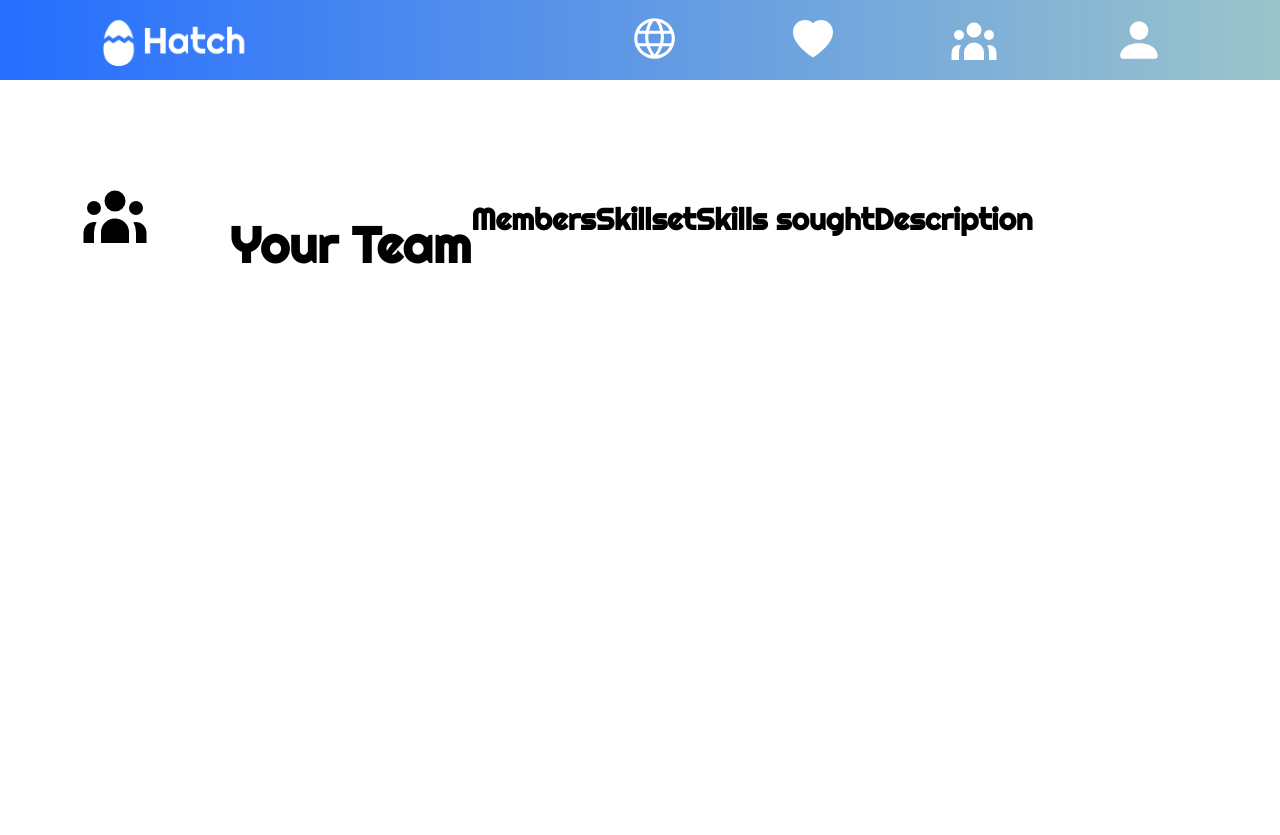
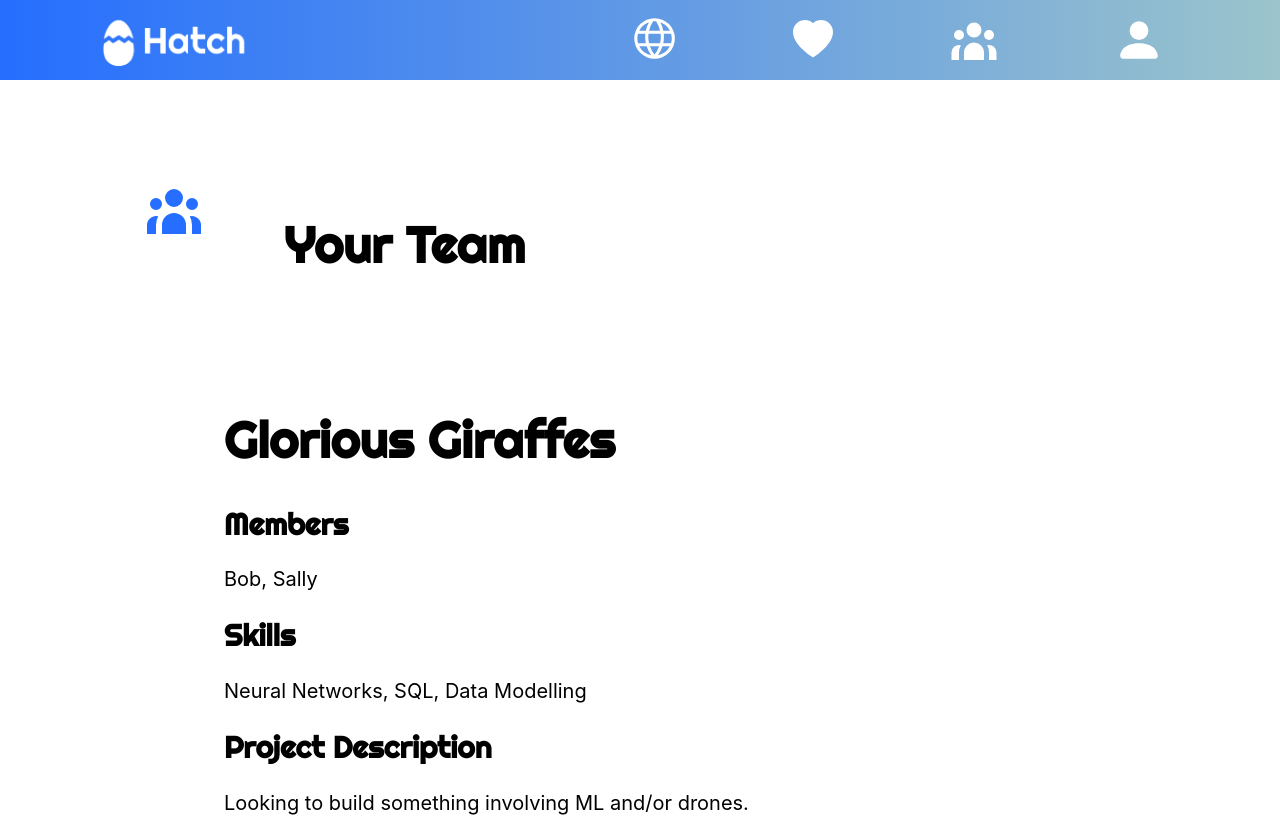
Before and after one commit to y-fysiks/htn-hatch, a React (Create React App) app in the folder client/: page /team in a window 1280 px wide. Before the commit the page ends 800 px from the top, so only its background shows below. Built offline with nearby package versions, Linux system fonts and the light colour scheme; no server answers.

Commit message:
Fixed Teams

```diff
--- a/client/src/Team/Team.js
+++ b/client/src/Team/Team.js
@@ -19,76 +19,104 @@ import {
   Body
 } from './Team.elements'
 
-const Team = () => {
-  const [user, setUser] = useState({
-    id: 0,
-    name: "",
-    biography: "",
-    skills: [],
-    team: 0,
-    linkedin: "",
-    username: "",
-    password: ""
-  });
-  const [team, setTeam] = useState({
-    id: 0,
-    name: "",
-    description: "",
-    members: [],
-    seeking: [],
-    accepted: [],
-    declined: []
-  });
-  const [names, setNames] = useState([]);
-  const [skills, setSkills] = useState([]);
+// const Team = () => {
+//   const [user, setUser] = useState({
+//     id: 0,
+//     name: "",
+//     biography: "",
+//     skills: [],
+//     team: 0,
+//     linkedin: "",
+//     username: "",
+//     password: ""
+//   });
+//   const [team, setTeam] = useState({
+//     id: 0,
+//     name: "",
+//     description: "",
+//     members: [],
+//     seeking: [],
+//     accepted: [],
+//     declined: []
+//   });
+//   const [names, setNames] = useState([]);
+//   const [skills, setSkills] = useState([]);
 
 
-  useEffect(() => {
-    axios.get("http://localhost:3001/user/" + userID).then(res => setUser(res.data)).catch(err => console.log(err));
-  }, []);
+//   useEffect(() => {
+//     axios.get("http://localhost:3001/user/" + userID).then(res => setUser(res.data)).catch(err => console.log(err));
+//   }, []);
 
-  function appendName(name) {
-    setNames(names + [name]);
-  }
-  function appendSkill(skill) {
-    if(!skills.includes(skill)) setSkills(skills + [skill]);
-  }
+//   function appendName(name) {
+//     setNames(names + [name]);
+//   }
+//   function appendSkill(skill) {
+//     if(!skills.includes(skill)) setSkills(skills + [skill]);
+//   }
 
-  useEffect(() => {
-    if(user.id > 0) {
-      axios.get("http://localhost:3001/team/" + user.team).then(res => {
-        setTeam(res.data);
-        for(let i = 0; i < team.members.length; i++) {
-          axios.get("http://localhost:3001/user/" + team.members[i]).then(res => {
-            appendName(res.data.name);
-            for(let j = 0; j < res.data.skills.length; j++) appendSkill(res.data.skills[j]);
-          });
-        }
-      }).catch(err => console.log(err));
-    }
-  });
+//   useEffect(() => {
+//     if(user.id > 0) {
+//       axios.get("http://localhost:3001/team/" + user.team).then(res => {
+//         setTeam(res.data);
+//         for(let i = 0; i < team.members.length; i++) {
+//           axios.get("http://localhost:3001/user/" + team.members[i]).then(res => {
+//             appendName(res.data.name);
+//             for(let j = 0; j < res.data.skills.length; j++) appendSkill(res.data.skills[j]);
+//           });
+//         }
+//       }).catch(err => console.log(err));
+//     }
+//   });
 
+//   return (
+//     <>
+//       <Navbar></Navbar>
+//       <MarginDiv></MarginDiv>
+//       <HeaderDiv>
+//         <HiUserGroup size={70}/>
+//         <HeaderText> Your Team </HeaderText>
+//         <Header> {team.name} </Header>
+//         <Header> Members </Header>
+//         <Body> {names} </Body>
+//         <Header> Skillset </Header>
+//         <Body> {skills} </Body>
+//         <Header> Skills sought </Header>
+//         <Body> {team.seeking} </Body>
+//         <Header> Description </Header>
+//         <Body> {team.description} </Body>
+
+//       </HeaderDiv>
+
+//     </>
+//   )
+// }
+
+// export default Team;
+
+const Team = () => {
   return (
     <>
       <Navbar></Navbar>
       <MarginDiv></MarginDiv>
-      <HeaderDiv>
-        <HiUserGroup size={70}/>
-        <HeaderText> Your Team </HeaderText>
-        <Header> {team.name} </Header>
-        <Header> Members </Header>
-        <Body> {names} </Body>
-        <Header> Skillset </Header>
-        <Body> {skills} </Body>
-        <Header> Skills sought </Header>
-        <Body> {team.seeking} </Body>
-        <Header> Description </Header>
-        <Body> {team.description} </Body>
+      <TeamDiv>
+        <HeaderDiv>
+          <HiUserGroup size={60} style={{ color: "#256EFF"}}/>
+          <HeaderText> Your Team </HeaderText>
+        </HeaderDiv>
 
-      </HeaderDiv>
+        <TeamInfoDiv>
+          <TeamName> Glorious Giraffes</TeamName>
+          <Subheader>Members</Subheader>
+          <SmallText>Bob, Sally</SmallText>
+          <Subheader>Skills</Subheader>
+          <SmallText>Neural Networks, SQL, Data Modelling</SmallText>
+          <Subheader>Project Description</Subheader>
+          <SmallText>Looking to build something involving ML and/or drones.</SmallText>
+        </TeamInfoDiv>
+
+      </TeamDiv>
 
     </>
   )
-}
-
+  }
 export default Team;
```
Also changed, not shown: client/src/Team/Team.elements.js (line endings or trailing spaces).
